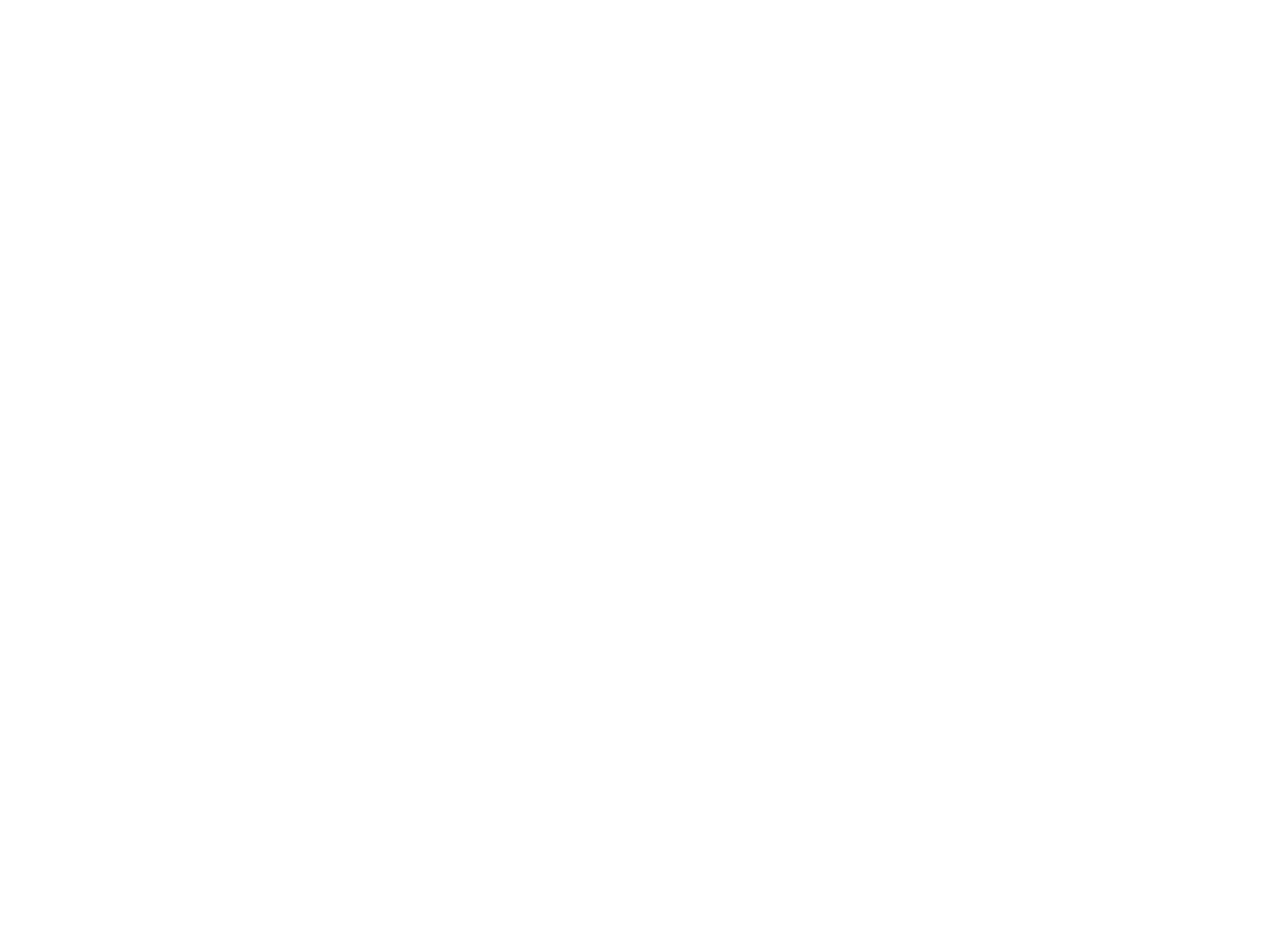
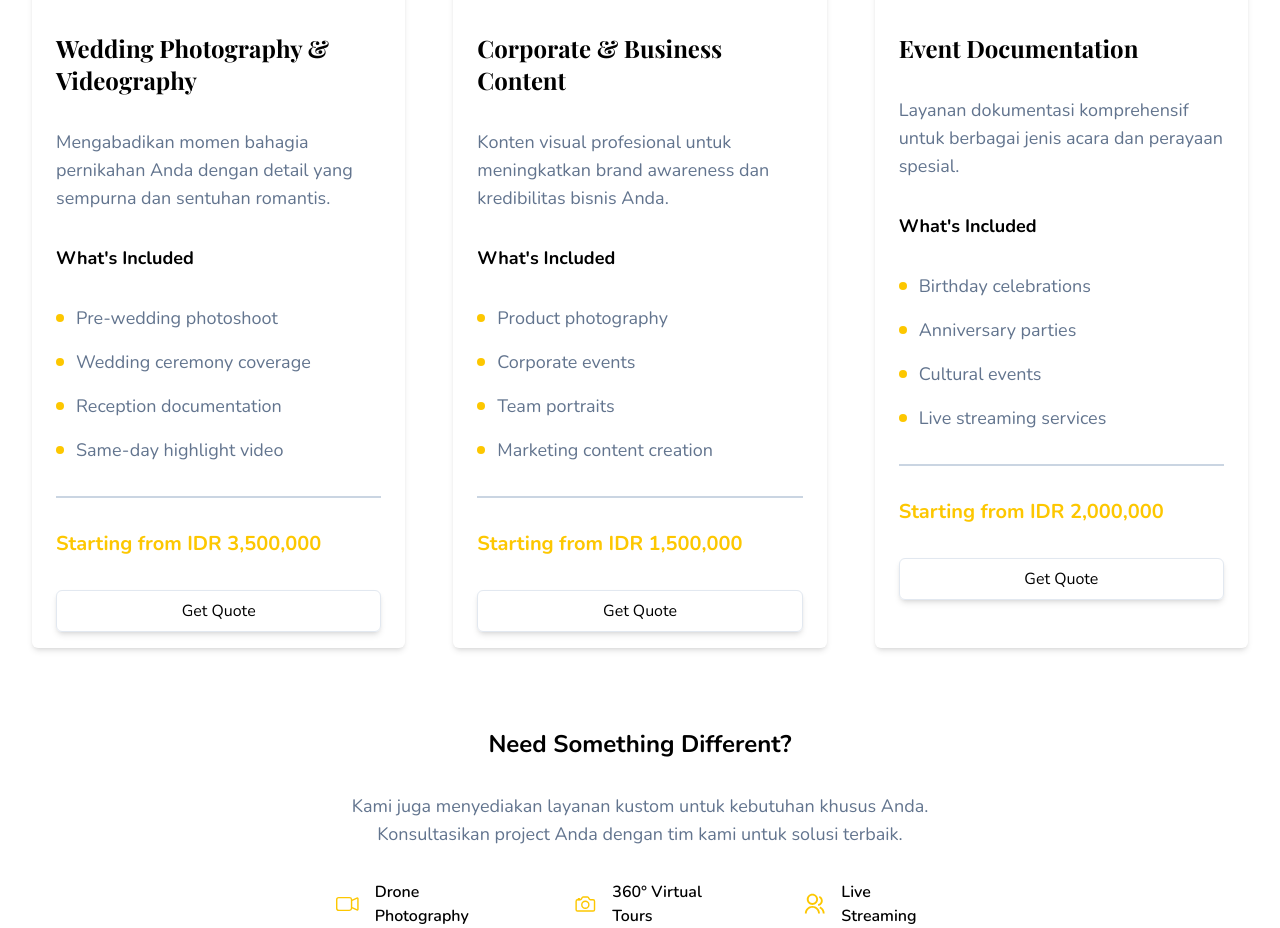
Before and after one commit to zidaneNS/snapgo-web, a React (Vite) app: page / in a window 1280 px wide. Shown: the part 2344-3272 px from the top of the page. Before the commit the page ends 1892 px from the top, so only its background shows below. Built offline with nearby package versions, Linux system fonts and the light colour scheme; a web font is replaced by a local one.

Commit message:
complete service section

```diff
--- a/src/App.tsx
+++ b/src/App.tsx
@@ -1,6 +1,7 @@
 import Navbar from "./components/Navbar";
 import AboutSection from "./sections/AboutSection";
 import Home from "./sections/Home";
+import ServiceSection from "./sections/ServiceSection";
 
 export default function App() {
   return (
@@ -8,6 +9,7 @@
       <Navbar />
       <Home />
       <AboutSection />
+      <ServiceSection />
     </div>
   )
 }
--- a/src/components/Navbar.tsx
+++ b/src/components/Navbar.tsx
@@ -77,7 +77,7 @@
 
         <GiHamburgerMenu onClick={(e) => {
           e.stopPropagation();
-          setIsOpen(true)
+          setIsOpen(prev => !prev)
         }} className="block md:hidden text-white size-6" />
 
       </div>
@@ -85,7 +85,7 @@
         {navLinks.map((navLink, idx) => (
           <a href={navLink.href} key={idx} onClick={() => setIsOpen(false)} className="hover:text-yellow-400 text-white font-bold duration-300 py-2 border-b border-white text-center">{navLink.label}</a>
         ))}
-        <Button className="px-4 py-2 justify-center">Book Now</Button>
+        <Button onClick={() => window.location.replace('#contact')} className="px-4 py-2 justify-center">Book Now</Button>
       </div>
     </>
   )
--- /dev/null
+++ b/src/helpers/convertCurrency.ts
@@ -0,0 +1,3 @@
+export default function convertCurrency(val: number) {
+  return Intl.NumberFormat().format(val);
+}
--- /dev/null
+++ b/src/sections/ServiceSection.tsx
@@ -0,0 +1,121 @@
+import { IoCameraOutline } from "react-icons/io5";
+import SubTitle from "../components/SubTitle";
+import type { IconType } from "react-icons";
+import { CiCalendar, CiHeart } from "react-icons/ci";
+import { LuBuilding2 } from "react-icons/lu";
+import convertCurrency from "../helpers/convertCurrency";
+import { BsCameraVideo } from "react-icons/bs";
+import { RiGroupLine } from "react-icons/ri";
+
+interface Service {
+  Icon: IconType;
+  title: string;
+  desc: string;
+  content: string[];
+  price: number;
+}
+
+interface OtherService {
+  Icon: IconType;
+  label: string;
+}
+
+const services: Service[] = [
+  {
+    Icon: CiHeart,
+    title: 'Wedding Photography & Videography',
+    desc: 'Mengabadikan momen bahagia pernikahan Anda dengan detail yang sempurna dan sentuhan romantis.',
+    content: [
+      'Pre-wedding photoshoot',
+      'Wedding ceremony coverage',
+      'Reception documentation',
+      'Same-day highlight video'
+    ],
+    price: 3500000
+  },
+  {
+    Icon: LuBuilding2,
+    title: 'Corporate & Business Content',
+    desc: 'Konten visual profesional untuk meningkatkan brand awareness dan kredibilitas bisnis Anda.',
+    content: [
+      'Product photography',
+      'Corporate events',
+      'Team portraits',
+      'Marketing content creation'
+    ],
+    price: 1500000
+  },
+  {
+    Icon: CiCalendar,
+    title: 'Event Documentation',
+    desc: 'Layanan dokumentasi komprehensif untuk berbagai jenis acara dan perayaan spesial.',
+    content: [
+      'Birthday celebrations',
+      'Anniversary parties',
+      'Cultural events',
+      'Live streaming services'
+    ],
+    price: 2000000
+  },
+];
+
+const otherServices: OtherService[] = [
+  {
+    Icon: BsCameraVideo,
+    label: 'Drone Photography'
+  },
+  {
+    Icon: IoCameraOutline,
+    label: '360° Virtual Tours'
+  },
+  {
+    Icon: RiGroupLine,
+    label: 'Live Streaming'
+  },
+]
+
+export default function ServiceSection() {
+  return (
+    <div id="service" className="flex flex-col items-center w-full gap-y-8 md:gap-y-12 pt-20 px-8 scroll-pt-20">
+      <SubTitle
+        Icon={IoCameraOutline}
+        label="Our Services"
+      />
+      <h1 className="text-3xl md:text-5xl font-bold font-playfair text-center">Professional Services <span className="text-yellow-400">Tailored for You</span></h1>
+      <p className="text-xl md:text-lg font-semibold text-slate-500 text-center md:max-w-1/2">Dari momen intim hingga acara besar, kami menyediakan layanan fotografi dan videografi profesional yang disesuaikan dengan kebutuhan Anda.</p>
+      <div className="flex flex-col md:flex-row gap-y-8 md:gap-x-12 w-full">
+        {services.map((service, idx) => (
+          <div key={idx} className="flex flex-col gap-y-4 md:gap-y-8 flex-1 rounded-md shadow-md cursor-pointer px-6 py-4 hover:scale-105 duration-300 pb-auto h-auto">
+            <service.Icon className="size-12 text-yellow-400" />
+            <h3 className="text-2xl font-bold font-playfair">{service.title}</h3>
+            <p className="text-lg text-slate-500">{service.desc}</p>
+            <p className="text-lg font-bold">What's Included</p>
+            <div className="flex flex-col gap-y-4">
+              {service.content.map((content, id) => (
+                <div key={id} className="flex gap-x-3 items-center">
+                  <span className="w-2 h-2 rounded-full bg-yellow-400" />
+                  <p className="text-lg text-slate-500">{content}</p>
+                </div>
+              ))}
+            </div>
+            <span className="w-full border border-slate-300"></span>
+            <p className="text-xl font-bold text-yellow-400">Starting from IDR {convertCurrency(service.price)}</p>
+            <button className="text-center cursor-pointer py-2 px-4 rounded-md duration-300 border border-slate-200 shadow-md hover:bg-yellow-400">Get Quote</button>
+          </div>
+        ))}
+      </div>
+      <div className="flex flex-col items-center gap-y-4 md:gap-y-8 md:max-w-1/2 pt-8">
+        <p className="text-xl md:text-2xl font-bold">Need Something Different?</p>
+        <p className="text-center text-base md:text-lg text-slate-500">Kami juga menyediakan layanan kustom untuk kebutuhan khusus Anda. Konsultasikan project Anda dengan tim kami untuk solusi terbaik.</p>
+        <div className="flex flex-col md:flex-row items-center gap-y-8 md:gap-x-16">
+          {otherServices.map((service, idx) => (
+            <div key={idx} className="flex items-center gap-x-4">
+              <service.Icon className="size-4 md:size-6 text-yellow-400" />
+              <p className="text-sm md:text-base font-semibold">{service.label}</p>
+            </div>
+          ))}
+        </div>
+      </div>
+    </div>
+  )
+}
```
